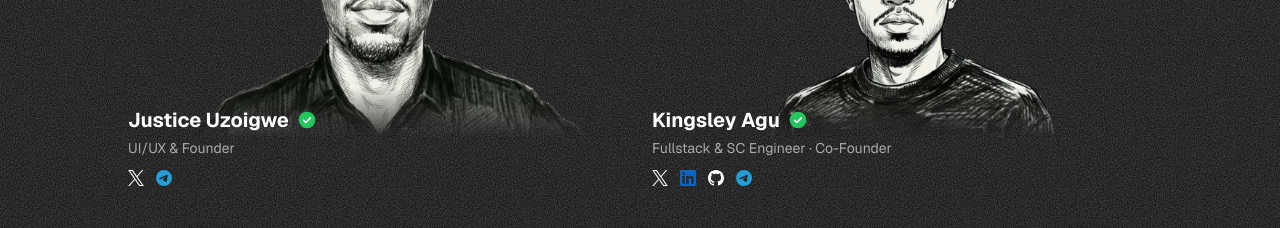
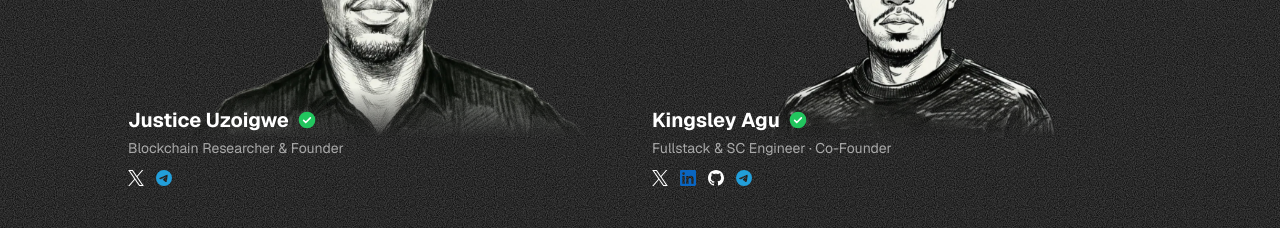
Before and after one commit to kings0x/droppo, a React (Vite) app in the folder app/: page / in a window 1280 px wide. Shown: the part 3060-3288 px from the top of the page. Built offline with nearby package versions, Linux system fonts and the light colour scheme.

Commit message:
Justice role: Blockchain Researcher & Founder

```diff
--- a/app/src/content.ts
+++ b/app/src/content.ts
@@ -123,7 +123,7 @@ export interface Member {
 export const TEAM: Member[] = [
   {
     name: "Justice Uzoigwe",
-    role: "UI/UX & Founder",
+    role: "Blockchain Researcher & Founder",
     img: "/team/member-beanie.webp",
     pos: "50% 20%",
     links: [
```
